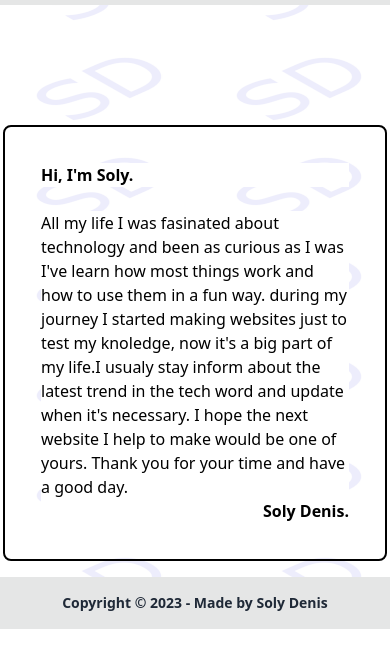
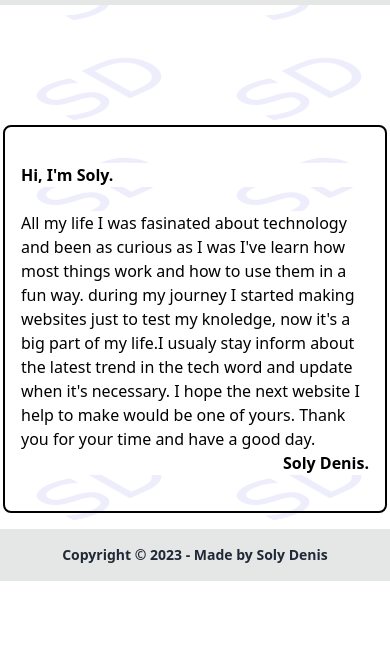
Before and after one commit to solyDenis/portfolio1, a plain HTML site: page about.html in a window 390 px wide. Shown: the part 59-726 px from the top of the page. Drawn offline with nearby package versions, Linux system fonts and the light colour scheme.

Commit message:
Update about.html
updating the padding on the content div

```diff
--- a/about.html
+++ b/about.html
@@ -33,7 +33,7 @@
         </div>
         <!-- Page content here -->
         Content
-        <div class="mt-40 overflow-y-scroll break-all w-96 mx-auto p-9 rounded-lg my-4 border-black border-2">
+        <div class="mt-40 overflow-y-scroll w-96 mx-auto py-9 p-4 sm:p-9 rounded-lg my-4 border-black border-2">
           <p class="text-black text-bold bg-white"><strong>Hi, I'm Soly.</strong></p>
           <br>
           <p class="text-black bg-white break-normal"> All my life I was fasinated about technology and been as curious as I was I've learn how most things work and how to use them in a fun way. during my journey I started making websites just to test my knoledge, now it's a big part of my life.I usualy stay inform about the latest trend in the tech word and update when it's necessary. I hope the next website I help to make would be one of yours. Thank you for your time and have a good day. </p>
```
